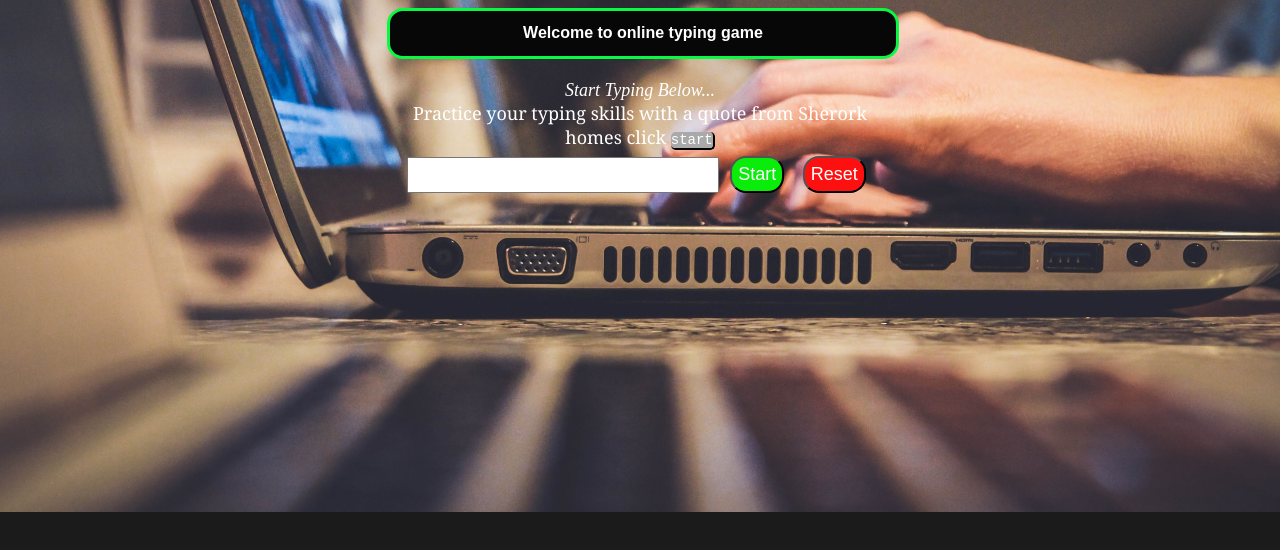
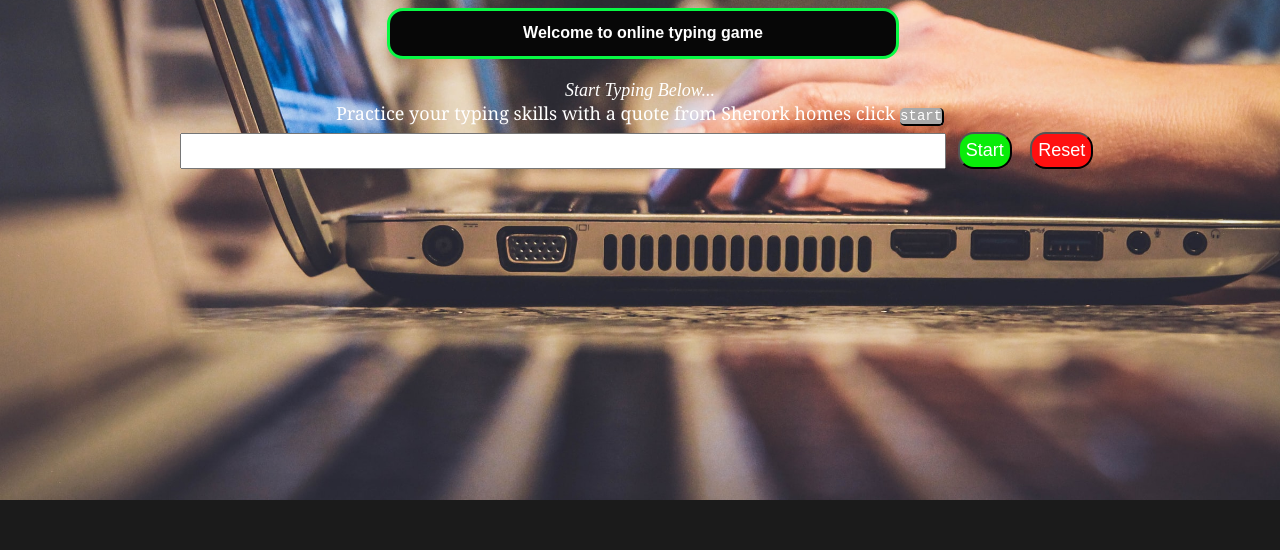
Before and after one commit to Pursottam6003/TypingGame, a plain HTML site: page index.html in a window 1280 px wide. Drawn offline with nearby package versions, Linux system fonts and the light colour scheme.

Commit message:
Update typingstyle.css

```diff
--- a/typingstyle.css
+++ b/typingstyle.css
@@ -43,8 +43,8 @@
 /*provide the property of typing block and positioning*/
 .typingBlock
 {
-    margin-left: 30%;
-    margin-right: 30%;
+    margin-left: auto;
+    margin-right: auto;
     text-align: center;
     color:#fff;
     font-size: 18px;
```
